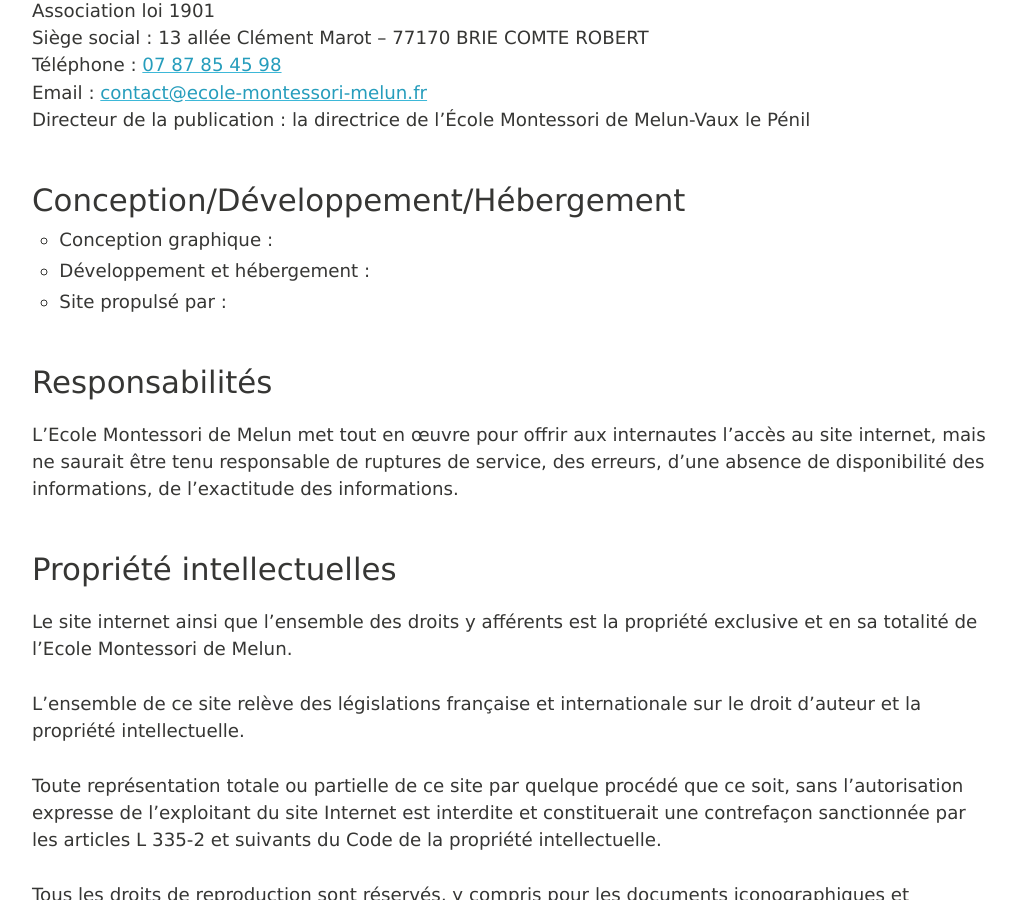
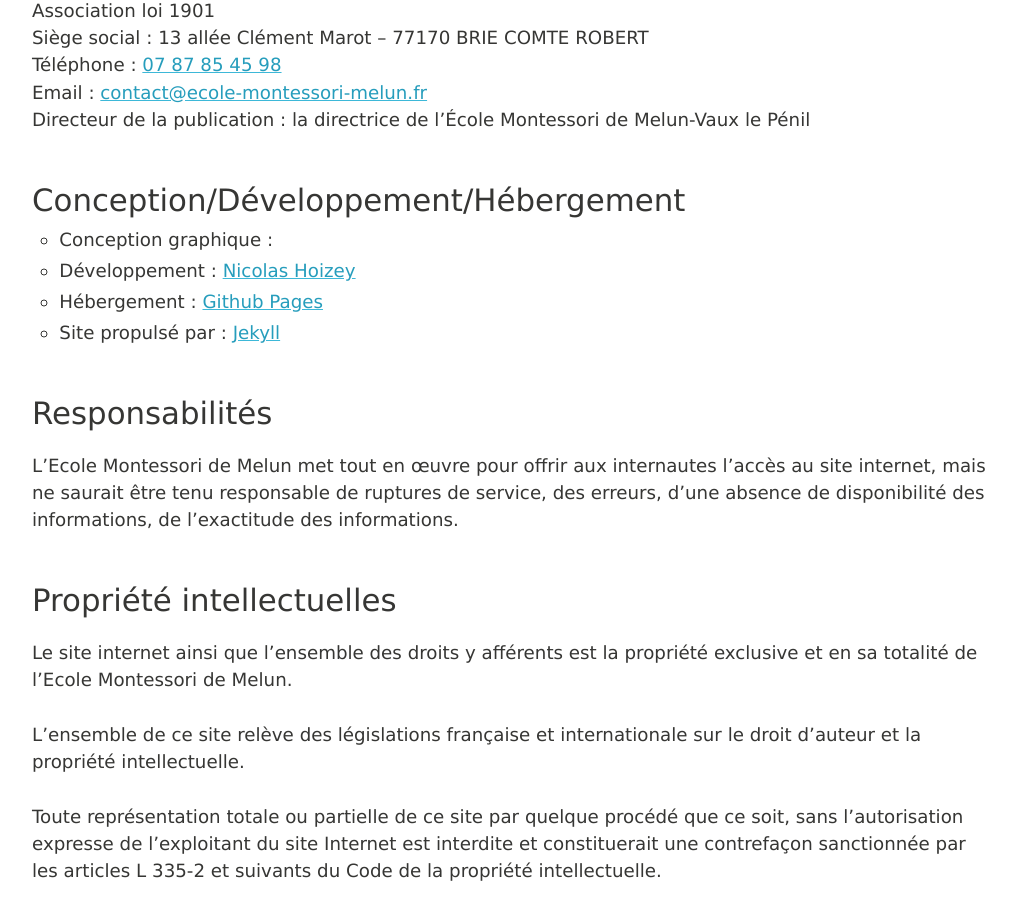
Before and after one commit to montessori-melun/montessori-melun.github.io, a Jekyll site: the page built from mentions-legales.md, in a window 1280 px wide and 900 px high, scrolled down 497 px. Shown: the whole window, without its empty margins (128-1144 px from the left). Built offline with Jekyll 4.4.1, drawn with Linux system fonts in a browser that asks for light colours.

Commit message:
Mentions légales

```diff
--- a/mentions-legales.md
+++ b/mentions-legales.md
@@ -14,8 +14,9 @@ Directeur de la publication : la directrice de l’École Montessori de Melun-Va
 # Conception/Développement/Hébergement
 
 - Conception graphique :
-- Développement et hébergement :
-- Site propulsé par :
+- Développement : [Nicolas Hoizey](https://nicolas-hoizey.com/)
+- Hébergement : [Github Pages](https://pages.github.com/)
+- Site propulsé par : [Jekyll](http://jekyllrb.com/)
 
 # Responsabilités
 
```
